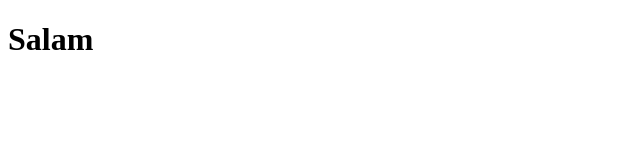
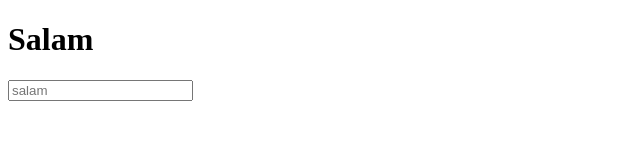
Before and after one commit to ilyasagakishiyev/Fed-23-Repo, a website: page index.html in a window 1280 px wide. Shown: the whole page, without its empty margins (0-640 px from the left). Drawn offline with Linux system fonts and the light colour scheme.

Commit message:
test input

```diff
--- a/index.html
+++ b/index.html
@@ -1,11 +1,15 @@
 <!DOCTYPE html>
 <html lang="en">
+
 <head>
     <meta charset="UTF-8">
     <meta name="viewport" content="width=device-width, initial-scale=1.0">
     <title>Document</title>
 </head>
+
 <body>
     <h1>Salam</h1>
+    <input type="text" placeholder="salam">
 </body>
+
 </html>
```
